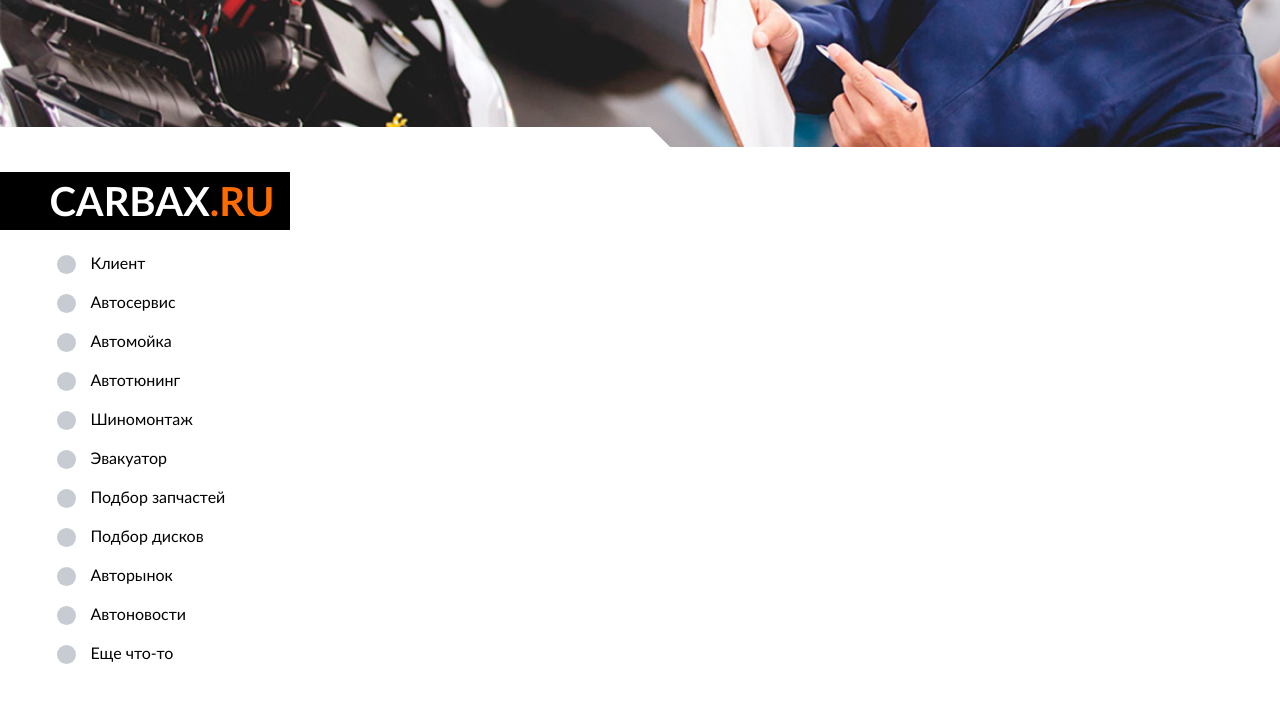
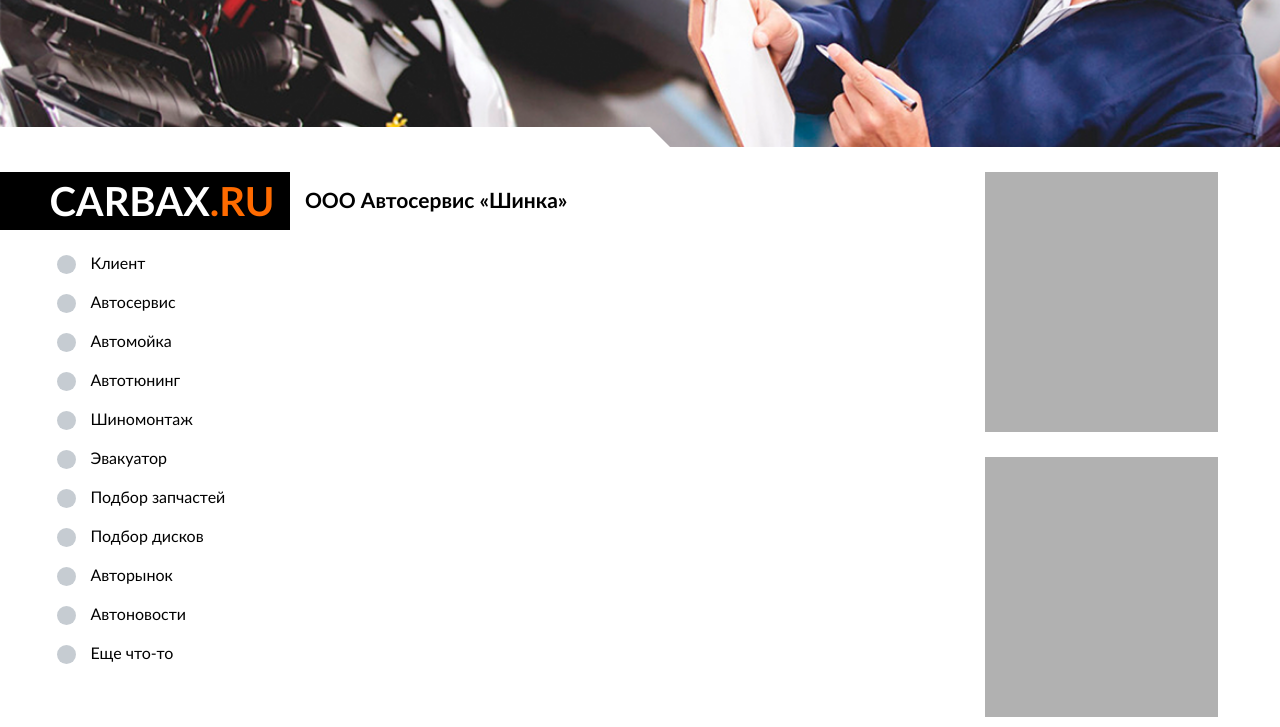
Before and after one commit to Kirbaba/carbax.ru, a plain HTML site: page single.html in a window 1280 px wide. Shown: the part 73-800 px from the top of the page. Drawn offline with nearby package versions, Linux system fonts and the light colour scheme; some packages are replaced by stand-ins of ours.

Commit message:
Страница - сетка + реклама

```diff
--- a/sass/content/_single.scss
+++ b/sass/content/_single.scss
@@ -94,7 +94,14 @@
 	display: block;
 	float: left;
 	position: relative;
-	width: 60%;
+	width: 57%;
+	padding: 0 15px;
+	h2 {
+		font-family: $b;
+		display: block;
+		float: left;
+		font-size: 21px;
+	}
 }
 
 .sbar-r {
@@ -102,4 +109,12 @@
 	position: relative;
 	width: 20%;
 	float: left;
+	&__commerc {
+		display: block;
+		float: left;
+		width: 100%;
+		height: 260px;
+		background-color: #B1B1B1;
+		margin-bottom: 25px;
+	}
 }
--- a/single.html
+++ b/single.html
@@ -90,10 +90,14 @@
 				</div>
 			</div>
 			<div class="singleContent">
-
+				<h2>ООО Автосервис «Шинка»</h2>
 			</div>
 			<div class="sbar-r">
-
+				<div class="sbar-r__commerc"></div>
+				<div class="sbar-r__commerc"></div>
+				<div class="sbar-r__commerc"></div>
+				<div class="sbar-r__commerc"></div>
+				<div class="sbar-r__commerc"></div>
 			</div>
 		</div>
 	</section>
```
Also changed, not shown: sass/style.css, 1 other file.
